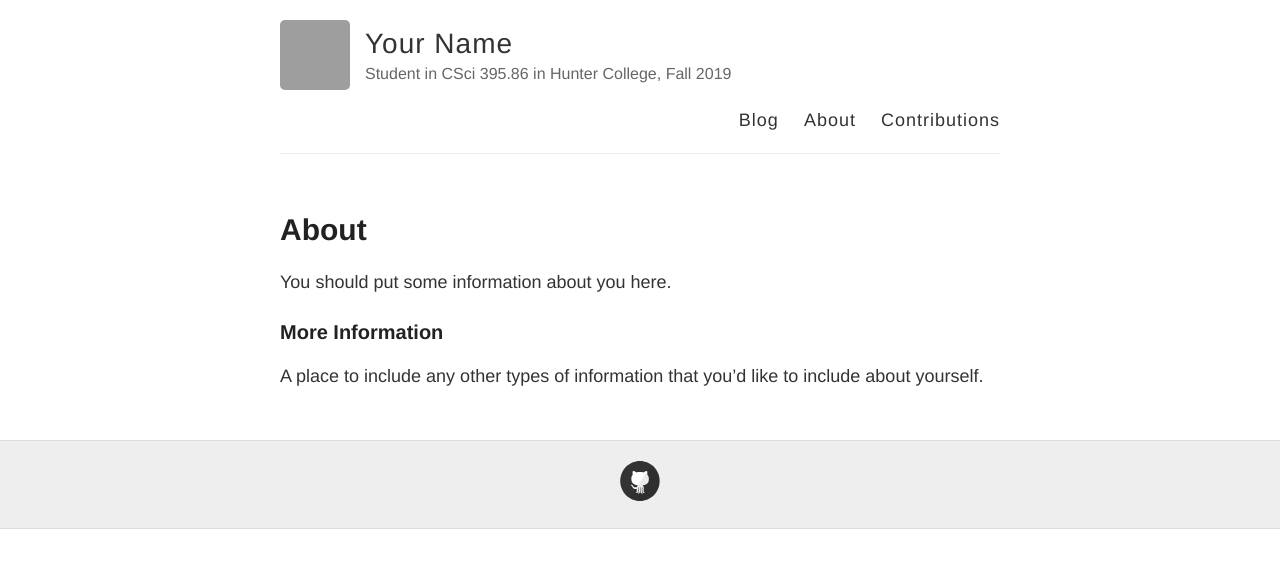
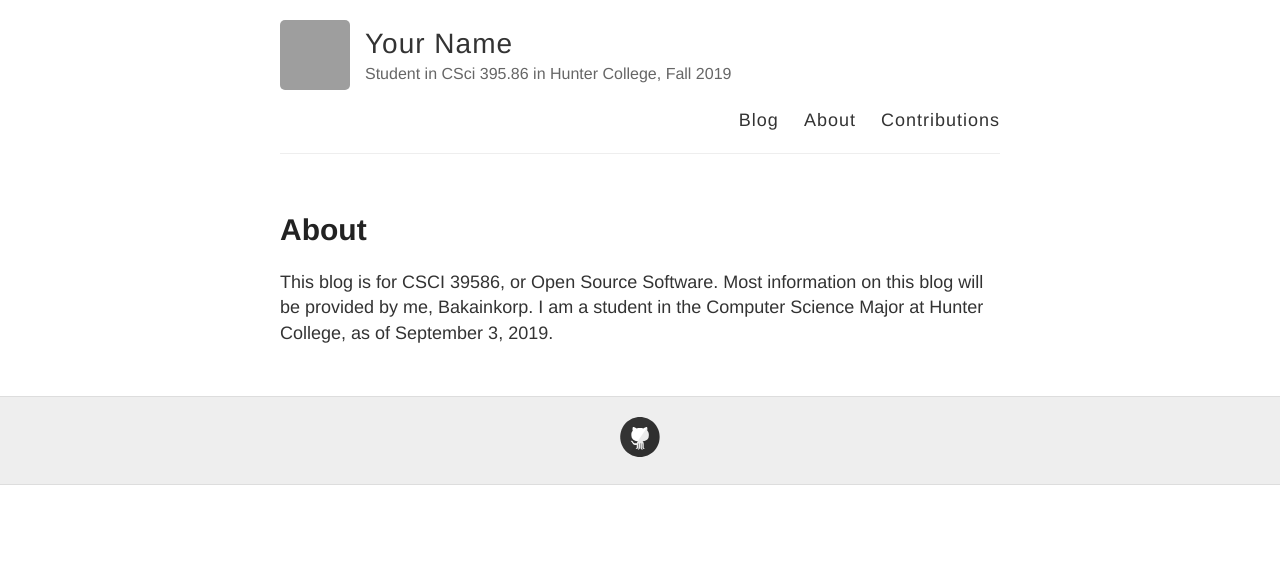
Before and after one commit to hunter-college-ossd-fall-2019/Bakainkorp-weekly, a Jekyll site: the page built from about.md, in a window 1280 px wide. Shown: the top 568 px of the page. Built offline with Jekyll 4.4.1, drawn with Linux system fonts in a browser that asks for light colours; grey boxes are pictures that could not be loaded.

Commit message:
Update about.md

```diff
--- a/about.md
+++ b/about.md
@@ -4,8 +4,4 @@ title: About
 permalink: /about/
 ---
 
-You should put some information about you here.
-
-### More Information
-
-A place to include any other types of information that you'd like to include about yourself.
+This blog is for CSCI 39586, or Open Source Software. Most information on this blog will be provided by me, Bakainkorp. I am a student in the Computer Science Major at Hunter College, as of September 3, 2019.
```
